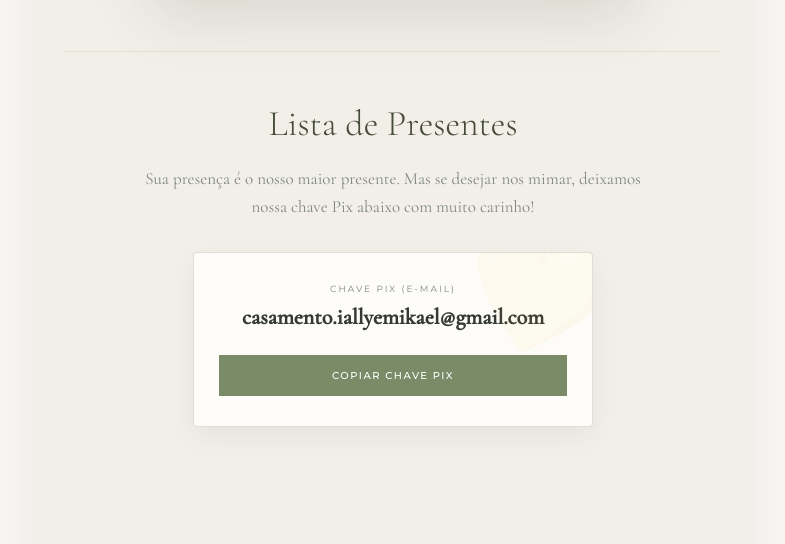
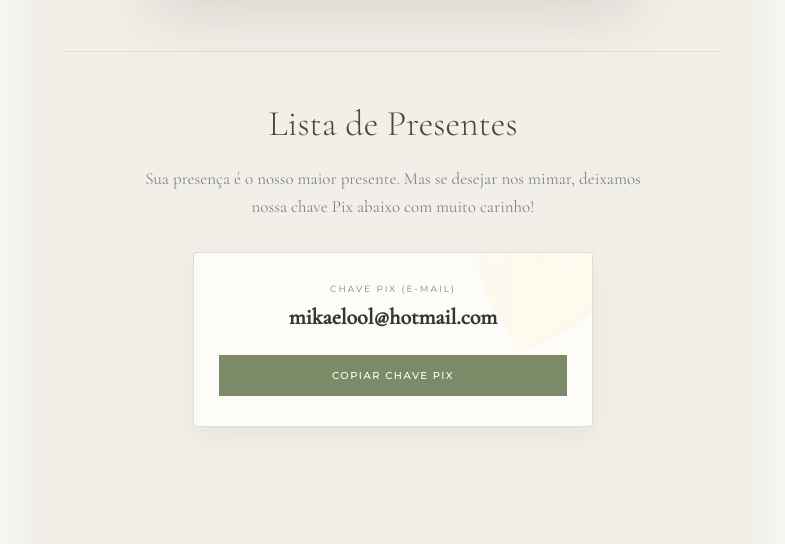
Before and after one commit to MikaelSantos99/MIKAEL_IALLY, a plain HTML site: page index.html in a window 1280 px wide. Shown: the part 3589-4133 px from the top of the page, without its empty margins (247-1032 px from the left). Drawn offline with nearby package versions, Linux system fonts and the light colour scheme.

Commit message:
Update index.html
pix

```diff
--- a/index.html
+++ b/index.html
@@ -160,7 +160,7 @@
 
         <div class="pix-card">
           <div class="key-label">Chave Pix (E-mail)</div>
-          <div class="key-value" id="pixKey">casamento.iallyemikael@gmail.com</div>
+          <div class="key-value" id="pixKey">mikaelool@hotmail.com</div>
           <button class="copy-btn" onclick="copiarPix()" id="copyBtn">Copiar Chave Pix</button>
         </div>
       </div>
```
